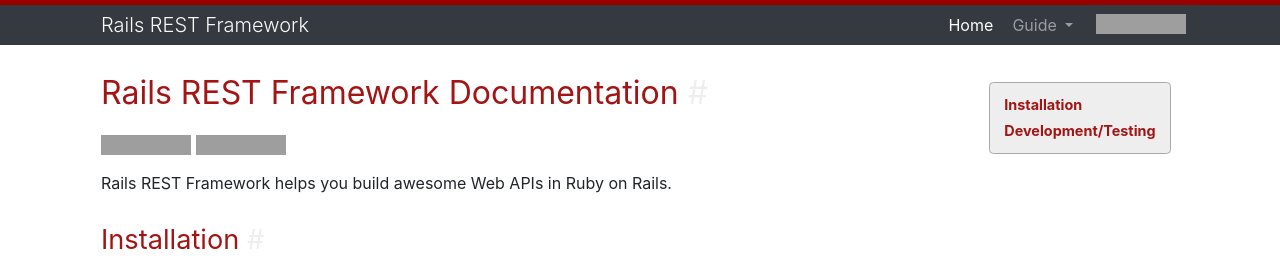
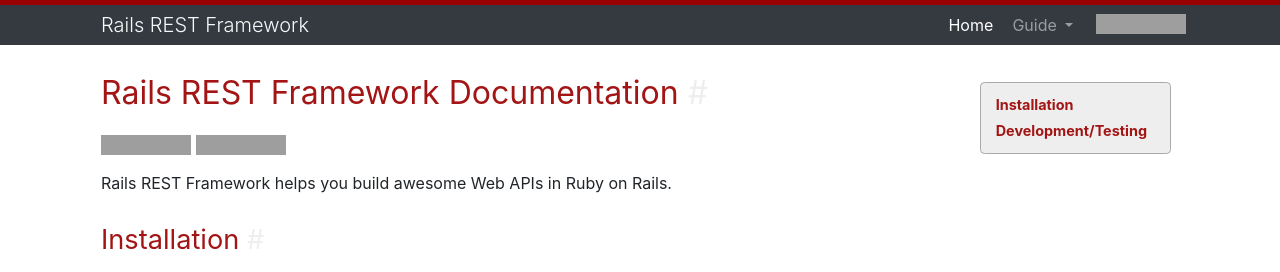
Before and after one commit to gregschmit/rails-rest-framework, a Jekyll site: the page built from docs/index.md, in a window 1280 px wide. Shown: the top 272 px of the page. Built offline with Jekyll 4.4.1, drawn with Linux system fonts in a browser that asks for light colours; nearby versions of some CDN libraries; our own code applies the rules of GitHub Pages for plain Markdown files; grey boxes are pictures that could not be loaded.

Commit message:
Improve documentation CSS.

```diff
--- a/docs/assets/stylesheets/rest_framework.scss
+++ b/docs/assets/stylesheets/rest_framework.scss
@@ -84,8 +84,9 @@ h1, h2, h3, h4, h5, h6 {
     list-style-type: none;
     margin: 0;
     padding-left: 0;
+    padding-right: .6em;
     li { margin: .3em 0; }
-    ul { padding-left: .8em; }
+    ul { padding-left: .8em; padding-right: 0; }
   }
   &:empty { display: none; }
 }
```
